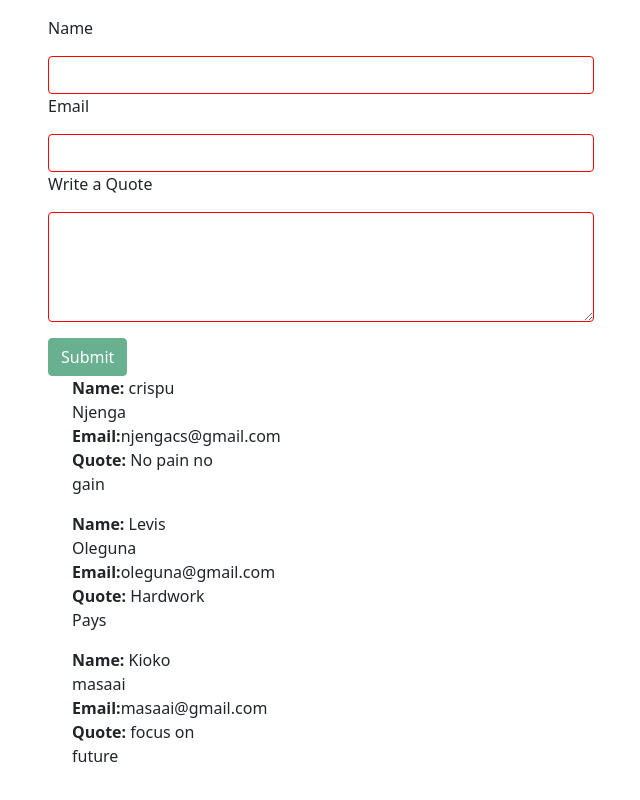
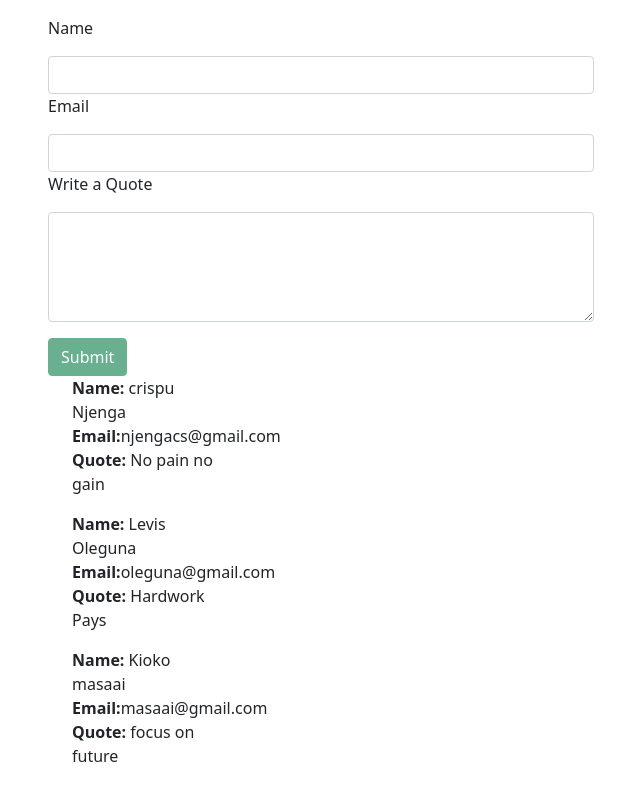
Before and after one commit to crispus-nj/Quote-generator-application, an Angular app: page / in a window 1280 px wide. Shown: the whole page, without its empty margins (34-674 px from the left). Built offline with nearby package versions, Linux system fonts and the light colour scheme.

Commit message:
removed the helper texts to the field

```diff
--- a/src/app/app.component.css
+++ b/src/app/app.component.css
@@ -1,7 +1,7 @@
-input.ng-invalid {
+input.ng-invalid.ng-touched {
   border: 1px solid red;
 }
 
-textarea.ng-invalid {
+textarea.ng-invalid.ng-touched {
     border: 1px solid red;
   }
--- a/src/app/app.component.html
+++ b/src/app/app.component.html
@@ -4,18 +4,20 @@
       <form (ngSubmit)="onSubmitForm()" #form="ngForm">
         <div class="form-group">
           <label for="name">Name</label>
-          <input type="text" name="name" class="form-control mt-3" required ngModel #name>
+          <input type="text" name="name" class="form-control mt-3" required #name  ngModel>
+          <!-- <span class="text-danger" *ngIf="name.touched && !name.valid">Please enter your name *</span> -->
         </div>
         <div class="form-group">
           <label for="email">Email</label>
           <input type="email" class="form-control mt-3" name="email" required email ngModel #email>
+          <!-- <span *ngIf="email.invalid && email.touched" class="text-danger">Please input your valid email *</span> -->
         </div>
         <div class="form-group">
           <label for="quote">Write a Quote</label>
           <textarea name="quote" id="" class="form-control mt-3" required [(ngModel)] = "message" rows="4"></textarea>
         </div>
         <p class="text-danger shadow mt-3">{{message}}</p>
-        <button type="submit" (click)="onSubmitValues()" class="btn btn-success" [disabled]="form.invalid">Submit</button>
+        <button type="submit" (click)="onSubmitValues()" [disabled]="form.invalid" class="btn btn-success" >Submit</button>
       </form>
       <div class="container">
         <div class="row">
```
Also changed, not shown: src/app/app.component.ts (+10 -3 lines).
